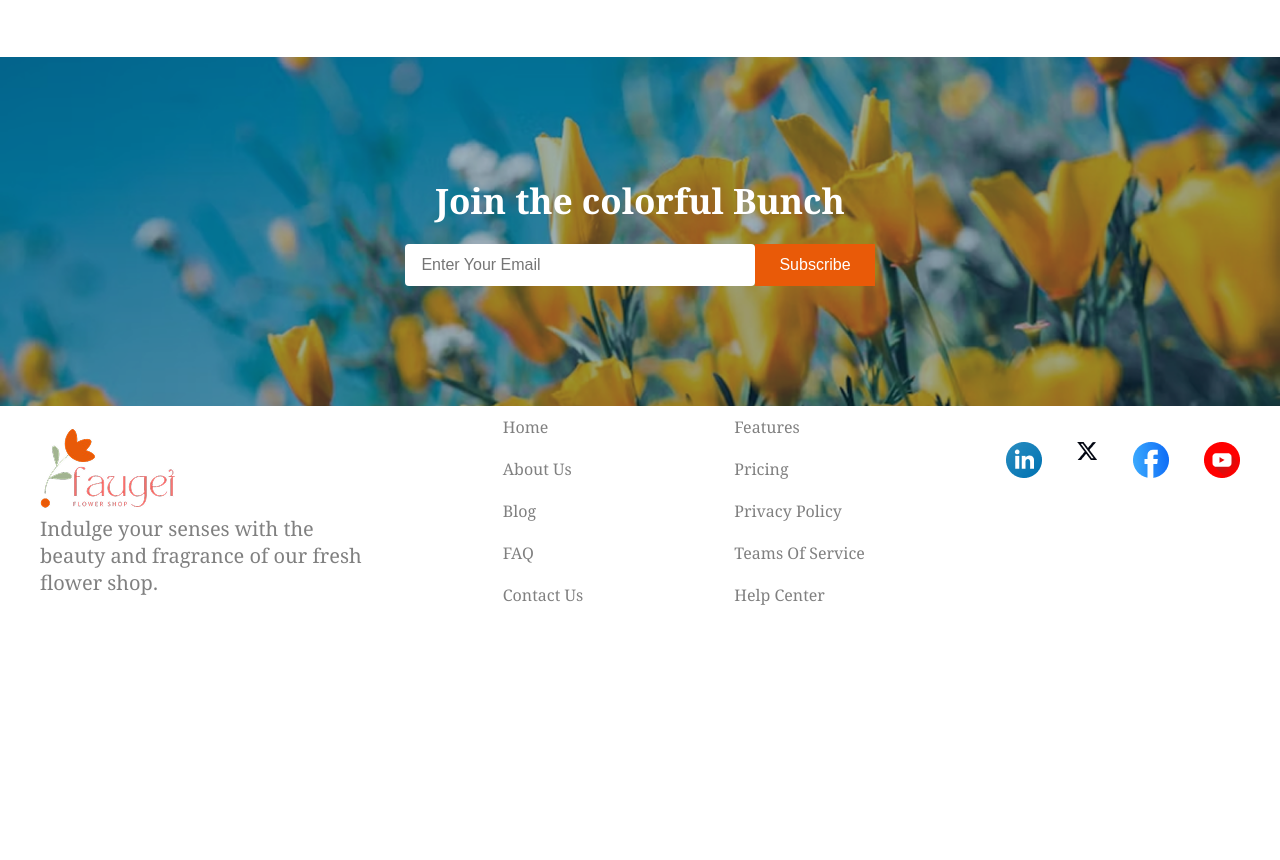
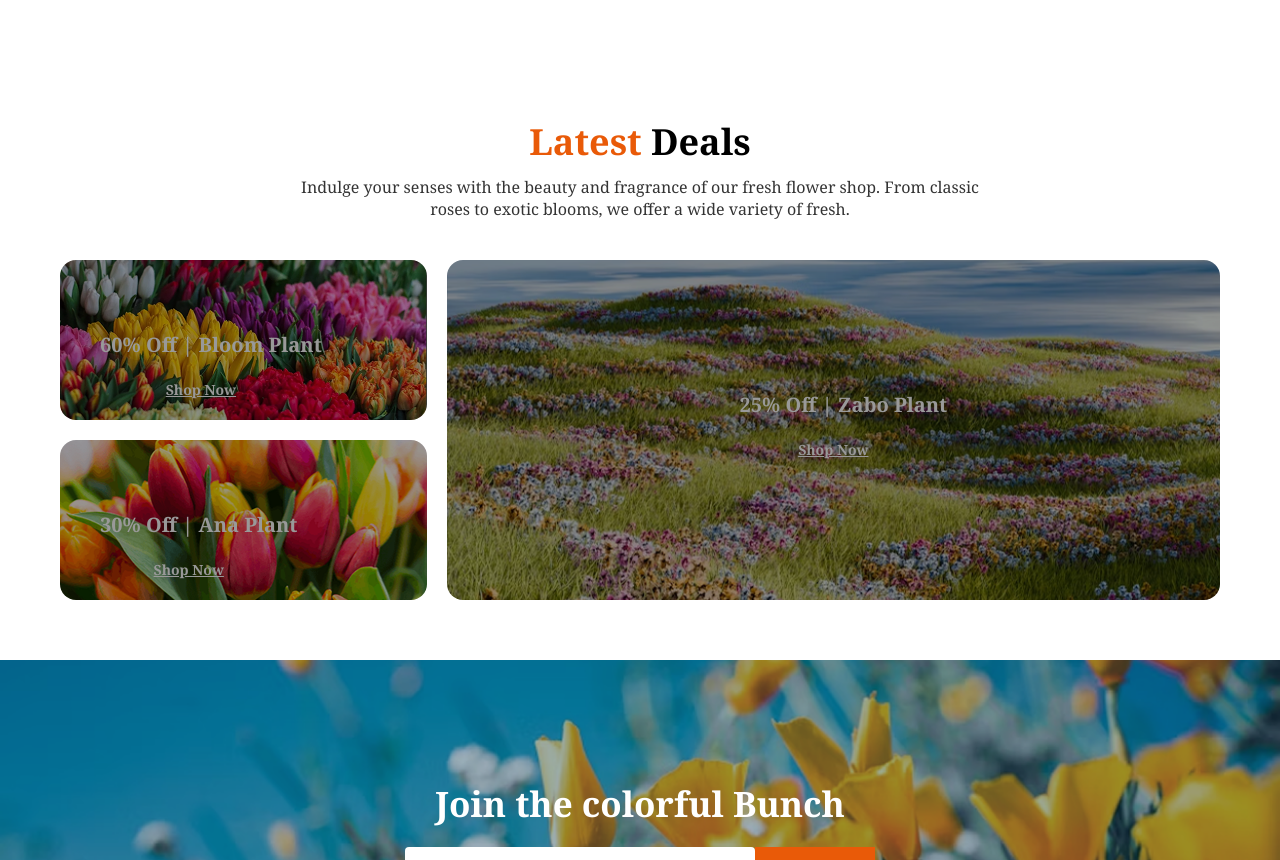
Before and after one commit to Apon2-CSE/Assignment--2, a plain HTML site: page index.html in a window 1280 px wide. Shown: the part 2084-2944 px from the top of the page. Before the commit the page ends 2700 px from the top, so only its background shows below. Drawn offline with Linux system fonts and the light colour scheme.

```diff
--- a/index.html
+++ b/index.html
@@ -134,6 +134,34 @@
           </ul>
         </div>
       </section>
+      <section class="latest-deal-section">
+        <div class="deal-header">
+          <h2><span>Latest</span> Deals</h2>
+          <p>Indulge your senses with the beauty and fragrance of our fresh flower shop. From classic roses to exotic blooms, we offer a wide variety of fresh.</p>
+        </div>
+        <div class="deal-grid">
+          <div class="left-cards">
+            <div class="deal-card small" style="background-image: url('../assets/deal-bloom.png');">
+              <div class="deal-info">
+                <h3>60% Off | Bloom Plant</h3>
+                <a href="#">Shop Now</a>
+              </div>
+            </div>
+            <div class="deal-card small" style="background-image: url('../assets/deal-ana.png');">
+              <div class="deal-info">
+                <h3>30% Off | Ana  Plant</h3>
+                <a href="#">Shop Now</a>
+              </div>
+            </div>
+          </div>
+          <div class="deal-card large" style="background-image: url('/assets/deal-zabo.png');">
+            <div class="deal-info large">
+              <h3>25% Off | Zabo Plant</h3>
+             <a href="#">Shop Now</a>
+            </div>
+          </div>
+        </div>
+      </section>
       <section class="join-section">
         <div class="join-overlay">
           <h2>Join the colorful Bunch</h2>
--- a/style/style.css
+++ b/style/style.css
@@ -203,6 +203,85 @@ main{
   font-size: 16px;
   color: #333;
 }
+.latest-deal-section{
+  max-width: 1200px;
+  margin: 0 auto;
+  padding: 60px 20px;
+  text-align: center;
+}
+.deal-header h2{
+  font-size: 36px;
+  font-weight: bold;
+}
+.deal-header h2 span{
+  color: #e95a08;
+}
+.deal-header p{
+  max-width: 700px;
+  margin: 10px auto 40px;
+  color:#333;
+  font-size: 16px;
+}
+.deal-grid{
+  display: flex;
+  gap: 20px;
+  justify-content: center;
+  flex-wrap: wrap;
+}
+.left-cards{
+  display: flex;
+  flex-direction: column;
+  gap: 20px;
+  flex: 1;
+  min-width: 160px;
+}
+.deal-card{
+  background-size: cover;
+  background-position: center;
+  border-radius: 16px;
+  background-color: #60655e;
+  color: #fff;
+  position: relative;
+  overflow: hidden;
+  min-height: 160px;
+  display: flex;
+  align-items: flex-end;
+  padding: 20px;
+}
+.deal-card{
+  filter: brightness(60%);
+}
+.deal-info{
+  text-align: center;
+  align-items: center;
+}
+.deal-info h3{
+  font-size: 20px;
+  font-weight: bold;
+  margin-left: 20px;
+  margin-bottom: 20px;
+  text-align: center;
+}
+.deal-info a{
+color:white;
+text-decoration: underline;
+font-weight: bold;
+font-size: 14px;
+}
+.small{
+  flex: 2
+  min-height:80px ;
+}
+.large{
+  flex: 2;
+  min-height: 78px;
+  color: white;
+  justify-content: center;
+  align-items: center;
+}
+.center{
+  text-align: center;
+}
 .join-section {
   background-image: url("../assets/news-letter-bg.png");
   background-size: cover;
@@ -292,7 +371,7 @@ main{
   margin-bottom: 98px;
 }
 
-@media screen and (max-width: 420px) {
+@media screen and (max-width: 464px) {
   .nav-links a:not(.cart) {
     display: none;
   }
@@ -314,9 +393,29 @@ main{
   .banner-content {
     padding: 20px 0 0;
   }
+  .banner-content h1{
+    font-size: 24px;
+    text-align: start;
+  }
+  .banner-content p{
+    font-size: 14px;
+    text-align: start;
+    padding-left: 8px;
+    padding-right: 8px;
+  }
   .banner-image {
     text-align: center;
   }
+   .banner-image  {
+    width: 400px;
+    margin: 20px;
+   }
+   .plants-section h2{
+    font-size: 26px;
+   }
+   .plants-section p{
+    font-size: 14px;
+   }
   .plants-grid {
     grid-template-columns: repeat(2, 1fr);
     gap: 7px;
@@ -329,13 +428,22 @@ main{
   .plant-lover-image {
     order: -1;
     text-align: center;
+    margin-right: 25px;
+    width: 350px;
+    height: 700px;
   }
   .plants-lover-content {
     padding-top: 20px;
   }
   .plants-lover-content h2 {
-    font-size: 28px;
-    margin-bottom: 20px;
+    font-size: 24px;
+    margin-bottom: 16px;
+  }
+  .plants-lover-content p{
+    font-size: 14px;
+    text-align: center;
+    align-items: center;
+    margin-left: 10px;
   }
   .footer {
     flex-direction: column;
@@ -348,4 +456,21 @@ main{
   .img3{
     display: none;
   }
+  .deal-grid{
+    flex-direction: column;
+    align-items: center;
+  }
+  .left-cards{
+    flex-direction: row;
+    flex-wrap: wrap;
+    justify-content: center;
+  }
+  .deal-card .small{
+    width: 100%;
+    max-width: 350px;
+  }
+  .deal-card .large{
+    width: 100%;
+    max-width: 500px;
+  }
 }
```
